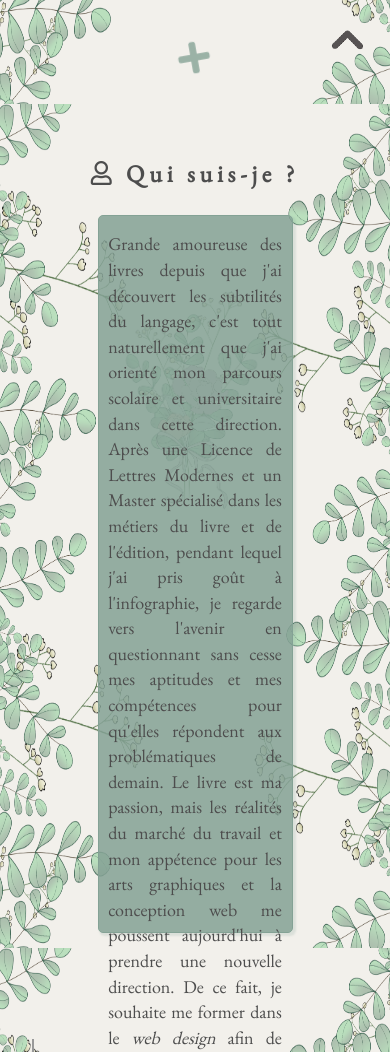
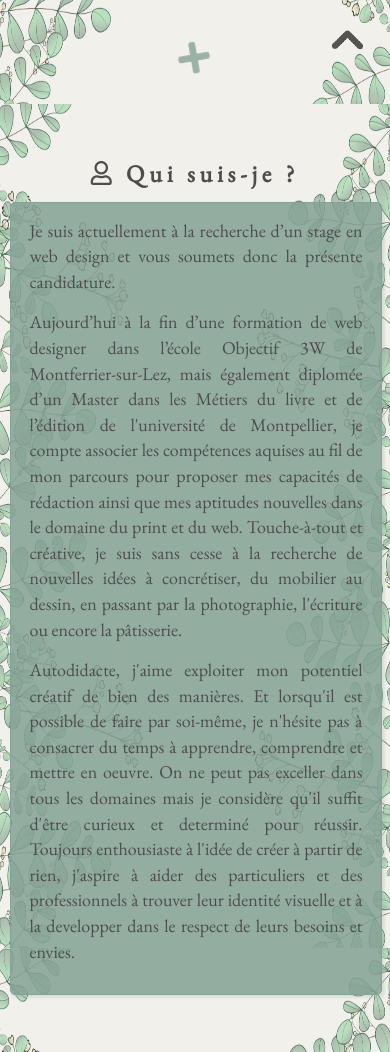
Before and after one commit to marieseveno/marieseveno.github.io, a plain HTML site: page index.html in a window 390 px wide. Shown: the part 740-1792 px from the top of the page. Drawn offline with nearby package versions, Linux system fonts and the light colour scheme.

Commit message:
Add files via upload

```diff
--- a/assets/css/style.css
+++ b/assets/css/style.css
@@ -223,14 +223,14 @@ a.ctrl:focus {
 #presentation {
 	position: relative;
 	padding-top: 20px;
-	min-height: 100vh;
+/* 	min-height: 100vh; */
 	width: 100%;
 	z-index: 999;
 	padding-left: 10px;
 	padding-right: 10px;
 }
 .titleabout {
-	margin-left: 445px;
+	text-align: center;
 }
 .bouquet {
 	position: relative;
@@ -241,15 +241,17 @@ a.ctrl:focus {
 	text-align: center;
 }
 .containerabout {
+	box-sizing: content-box;
 	position: absolute;
 	top: 10%;
 	left: 25%;
-	height: 85%;
+	height: auto;
 	width: 50%;
 	background-color: rgba(132, 162, 148, 0.85);
 	border: 0.5px solid #84A295;
 	border-radius: 5px;
 	box-shadow: 2px 2px 2px 1px rgba(132, 162, 148, .2);
+	margin-top: 15px;
 }
 .about {
 	padding: 10%;
@@ -679,8 +681,13 @@ footer p {
 
 @media only screen and (max-width: 1024px) {
 	.containerabout {
+		position: static;
+		width: 100%;
 		flex-direction: column-reverse;
 		flex-wrap: wrap-reverse;
+	}
+	.bouquet{
+		display: none;
 	}
 	.container {
 		flex-wrap: wrap;
--- a/index.html
+++ b/index.html
@@ -68,13 +68,13 @@
 <section id="presentation">
   <h1 class="titleabout"><i class="far fa-user"></i> Qui suis-je ?</h1>
   <div class="bouquet">
-    <img src="assets/img/bouquet2.png" alt="illustration">
+    <img src="assets/img/bouquet2.png" alt="illustration" title="illustration">
   </div>
   <div class="containerabout">
     <div class="about">
-        <p>Grande amoureuse des livres depuis que j'ai découvert les subtilités du langage, c'est tout naturellement que j'ai orienté mon parcours scolaire et universitaire dans cette direction. Après une Licence de Lettres Modernes et un Master spécialisé dans les métiers du livre et de l'édition, pendant lequel j'ai pris goût à l'infographie, je regarde vers l'avenir en questionnant sans cesse mes aptitudes et mes compétences pour qu'elles répondent aux problématiques de demain. Le livre est ma passion, mais les réalités du marché du travail et mon appétence pour les arts graphiques et la conception web me poussent aujourd'hui à prendre une nouvelle direction. De ce fait, je souhaite me former dans le <em>web design</em> afin de profiter de mes acquis, d'apprendre de nouvelles techniques et de construire un projet professionnel viable à long terme.</p>
+        <p>Je suis actuellement à la recherche d’un stage en web design et vous soumets donc la présente candidature.</p>
 
-        <p>En outre, le livre n'est jamais très loin puisque j'en parle sur un site internet, première réalisation concrète qui allie donc mes aptitudes présentes et, je l'espère, mes qualifications futures. Touche-à-tout et créative, je suis sans cesse à la recherche de nouvelles idées à concrétiser, du mobilier au dessin, en passant par la photographie, l'écriture ou encore la pâtisserie.</p>
+        <p>Aujourd’hui à la fin d’une formation de web designer dans l’école Objectif 3W de Montferrier-sur-Lez, mais également diplomée d’un Master dans les Métiers du livre et de l’édition de l'université de Montpellier, je compte associer les compétences aquises au fil de mon parcours pour proposer mes capacités de rédaction ainsi que mes aptitudes nouvelles dans le domaine du print et du web. Touche-à-tout et créative, je suis sans cesse à la recherche de nouvelles idées à concrétiser, du mobilier au dessin, en passant par la photographie, l'écriture ou encore la pâtisserie.</p>
 
         <p>Autodidacte, j'aime exploiter mon potentiel créatif de bien des manières. Et lorsqu'il est possible de faire par soi-même, je n'hésite pas à consacrer du temps à apprendre, comprendre et mettre en oeuvre. On ne peut pas exceller dans tous les domaines mais je considère qu'il suffit d'être curieux et determiné pour réussir. Toujours enthousiaste à l'idée de créer à partir de rien, j'aspire à aider des particuliers et des professionnels à trouver leur identité visuelle et à la developper dans le respect de leurs besoins et envies.</p>
     </div>
```
